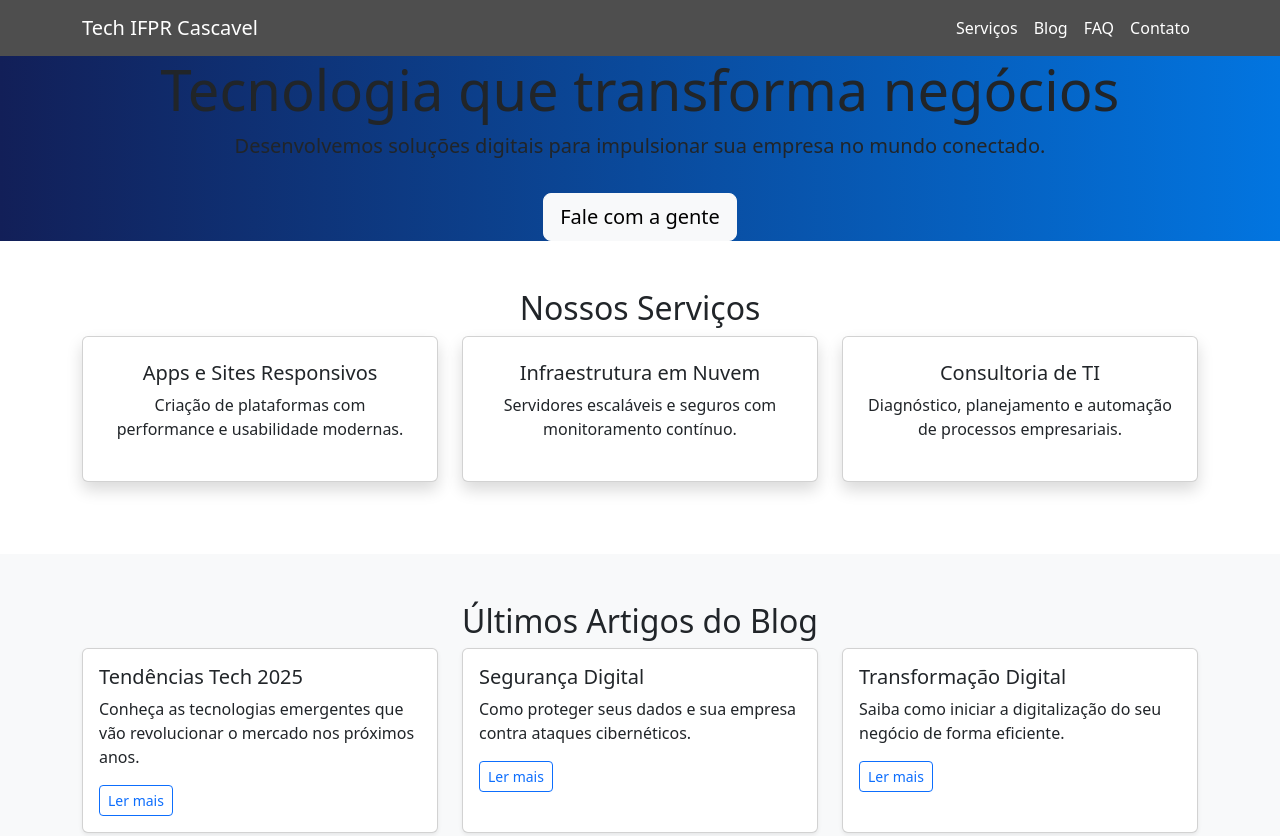
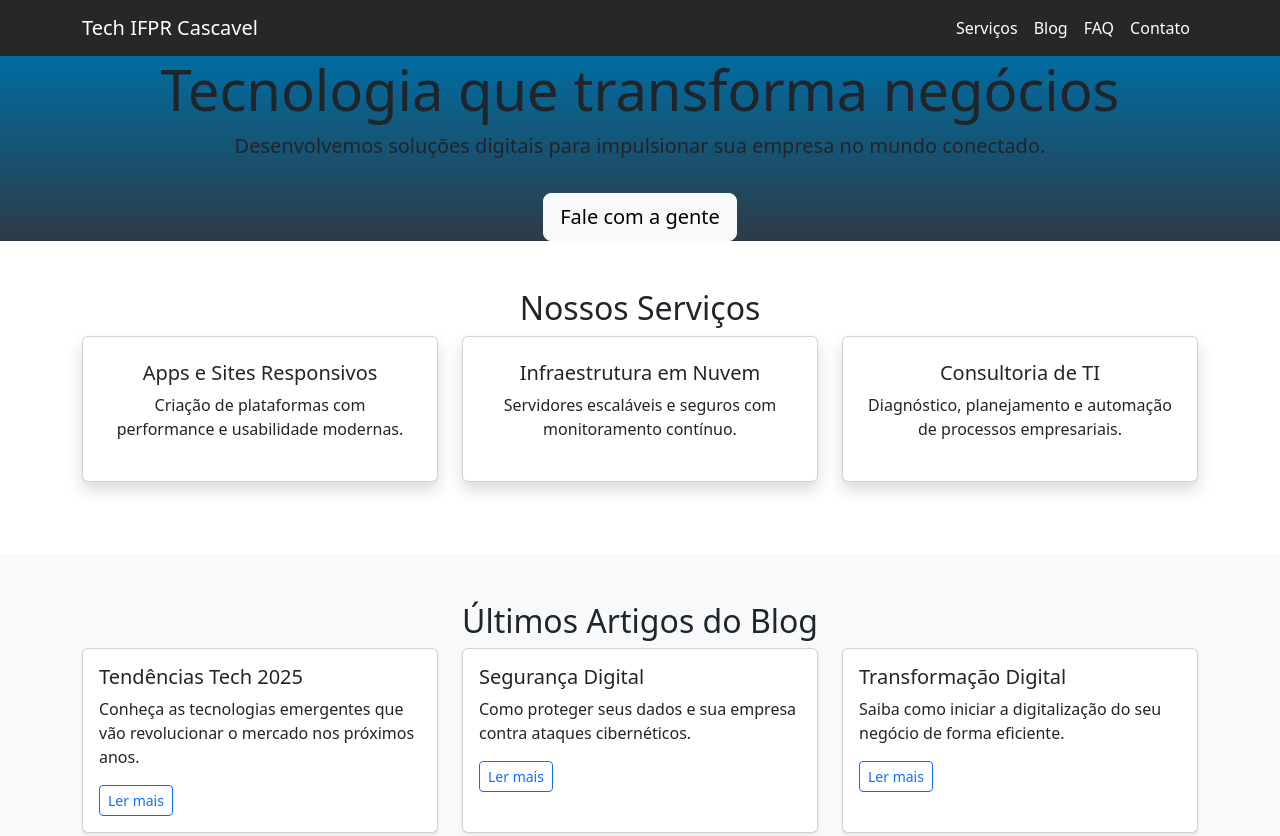
Before and after one commit to Tinais24/Programa-o-Web-I, a plain HTML site: page Landing Page/index.html in a window 1280 px wide. Shown: the top 836 px of the page. Drawn offline with nearby package versions, Linux system fonts and the light colour scheme.

Commit message:
Mudei a cor

```diff
--- a/Landing Page/style.css
+++ b/Landing Page/style.css
@@ -1,8 +1,12 @@
 .navbar {
-    background-color: #4e4e4e;
+    background-color: #272727;
     color: white;
 }
 
 .hero {
-    background: linear-gradient(to left, #0275e0, #121f58);
+    background: linear-gradient(to bottom, #016ca1, #2d3b47);
 }
+
+.serviços {
+    background-color: #232931;
+}
```
